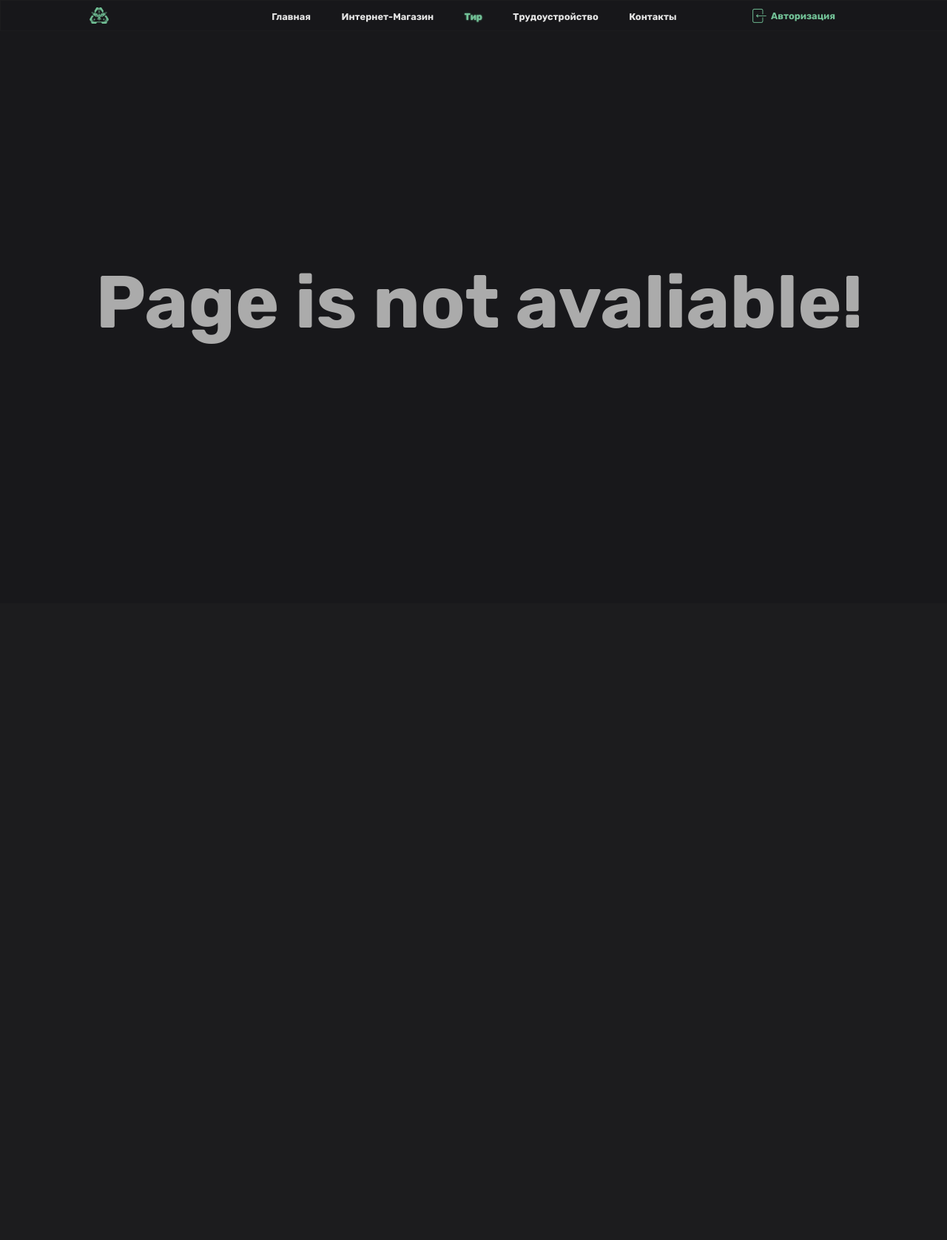
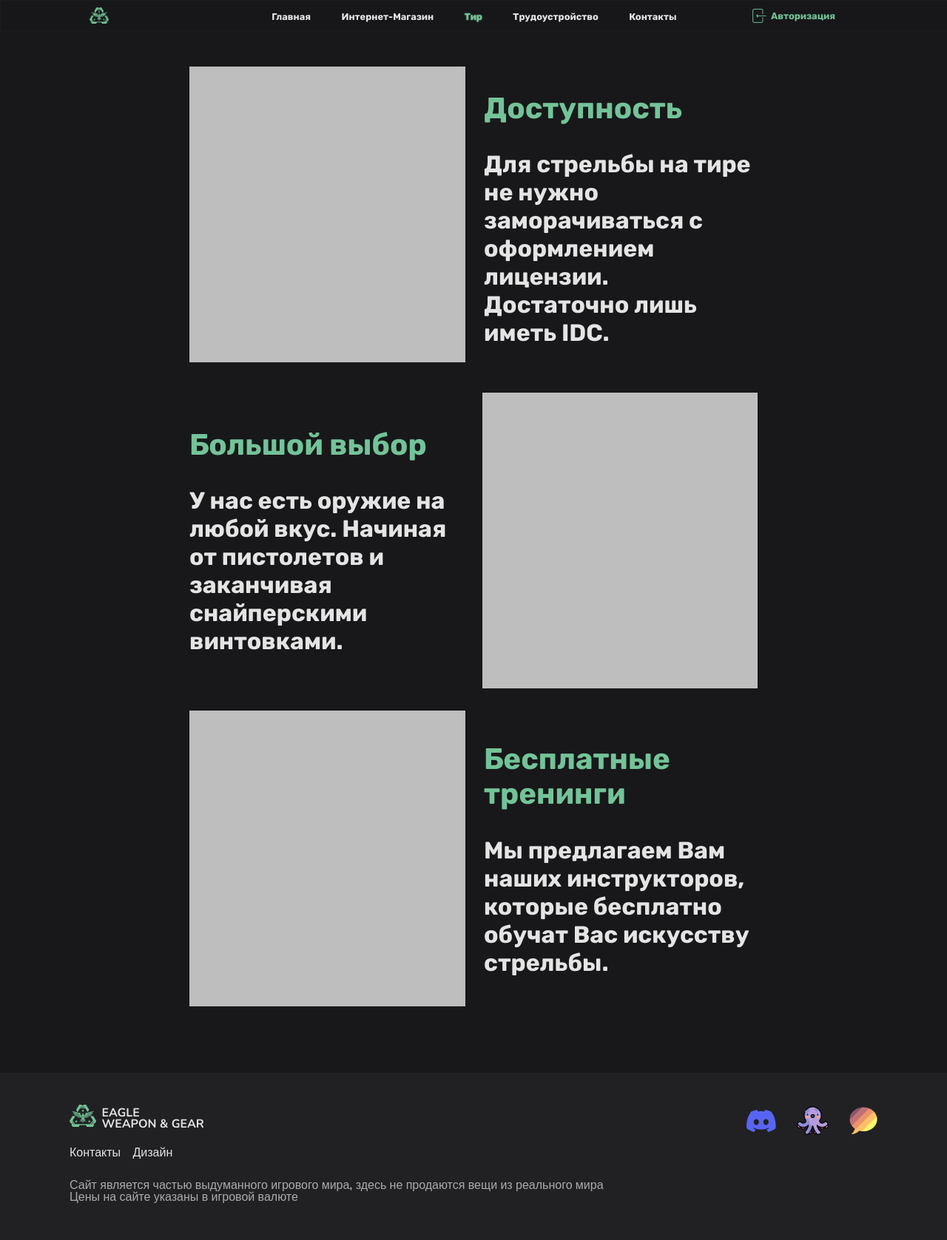
Before and after one commit to KillerBunny031/Eagle-site, a PHP site: page /pages/shooting_range.html in a window 1280 px wide. Shown: the whole page at 74% size. Before the commit the page ends 465 px from the top, so only its background shows below. Run offline with PHP 8.4, Linux system fonts and the light colour scheme.

Commit message:
shooting range add

```diff
--- a/pages/shooting_range.html
+++ b/pages/shooting_range.html
@@ -28,10 +28,58 @@
     </header>
 
 
-    <div class="page">
-        <p>Page is not avaliable!</p>
+    <div class="container-all">
+        <div class="block">
+            <div class="img"><img src="" alt=""></div>
+            <div class="text">
+                <h2>Доступность</h2>
+                <p>Для стрельбы на тире не нужно заморачиваться с оформлением лицензии. Достаточно лишь иметь IDC.</p>
+            </div>
+        </div>
+        <div class="block">
+            <div class="text-reversed">
+                <h2>Большой выбор</h2>
+                <p>У нас есть оружие на любой вкус. Начиная от пистолетов и заканчивая снайперскими винтовками.</p>
+            </div>
+            <div class="img-reversed"><img src="" alt=""></div>
+        </div>
+        <div class="block">
+            <div class="img"><img src="" alt=""></div>
+            <div class="text">
+                <h2>Бесплатные тренинги</h2>
+                <p>Мы предлагаем Вам наших инструкторов, которые бесплатно обучат Вас искусству стрельбы.</p>
+            </div>
+        </div>
     </div>
 
 
+
+
+    <footer>
+        <div class="links">
+            <div class="eagle">
+                <div class="img-logo"><img src="../images/Eagle_logo.png" alt=""></div>
+                <div class="name">
+                    <div class="eagle-name"><p>EAGLE</p></div>
+                    <div class="eagle-slogan"><p>WEAPON & GEAR</p></div>
+                </div>
+            </div>
+            <div class="media">
+                <a href="" id="d"><img src="../images/discrod.png" alt=""></a>
+                <a href="" id="o"><img src="../images/octopus.png" alt=""></a>
+                <a href="" id="f"><img src="../images/forum.png" alt=""></a>
+            </div>
+        </div>
+        <div class="contacts-media">
+            <a href="">Контакты</a>
+            <a href="">Дизайн</a>
+        </div>
+        <div class="spoiler">
+            <p>Сайт является частью выдуманного игрового мира, здесь не продаются вещи из реального мира</p>
+            <p>Цены на сайте указаны в игровой валюте</p>
+        </div>
+
+    </footer>
+
 </body>
 </html>
--- a/styles/shooting_range_style.css
+++ b/styles/shooting_range_style.css
@@ -1,9 +1,13 @@
 @import url('https://fonts.googleapis.com/css2?family=Rubik:wght@700&display=swap');
-@import url('https://fonts.googleapis.com/css2?family=Nunito:wght@700&family=Rubik:wght@700&display=swap');
+@import url('https://fonts.googleapis.com/css2?family=Nunito:wght@700&display=swap');
+
 
 
 body {
     background-color: #18181B;
+    font-family: 'Rubik', sans-serif;
+    color: #E4E4E4;
+    margin: 0;
 }
 
 
@@ -91,17 +95,141 @@ body {
 
 
 
+/* body */
+
+.container-all {
+    width: 60vw;
+    margin: 0 auto;
+    padding: 90px 0px 90px 0px;
+}
+
+.block {
+    display: flex;
+}
+
+.block:not(:last-child) {
+    margin-bottom: 30px;
+}
+
+h2 {
+    font-size: 40px;
+    color: #73C398;
+}
+
+p {
+    font-size: 32px;
+}
+
+.img {
+    width: 720px;
+    height: 400px;
+    background-color: #BEBEBE;
+    margin-right: 2vw;
+}
+
+.text {
+    margin: auto 0 auto auto;
+    width: 715px;
+}
+
+.text-reversed {
+    margin: auto 0 auto 0;
+    width: 715px;
+}
+
+.img-reversed {
+    width: 720px;
+    height: 400px;
+    background-color: #BEBEBE;
+    margin-left: 2vw;
+}
 
 
 
 
-.page {
-    width: 100vw;
-    height: 100vh;
+/* footer */
+
+footer {
+    background-color: #212124;
+    border-top: 1px solid #262626;
+    display: flex;
+    flex-direction: column;
+    padding: 42px 94px;
+    font-family: 'Nunito', sans-serif;
+
+}
+
+.links {
+    display: flex;
+    margin-bottom: 5px;
+}
+
+.eagle {
+    display: flex;
+    height: 30px;
+}
+
+.img-logo {
+    margin-right: 8px;
+}
+
+.img-logo img{
+    height: 30px;
+}
+
+.name {
+    height: 30px;
+}
+
+.name p{
+    font-size: 16px;
+    margin: 0;
+    height: 15px;
+}
+
+.name p:not(:last-child) {
+    margin-bottom: 2px;
+}
+
+.media {
+    margin-left: auto;
     display: flex;
     justify-content: center;
     align-items: center;
-    color: #ABABAB;
-    font-family: 'Rubik', sans-serif;
-    font-size: 100px;
 }
+
+.d {
+    height: 30px;
+}
+
+.o {
+    height: 43px;
+}
+
+.f {
+    width: 36px;
+}
+
+.media a:not(:first-child) {
+    margin-left: 28px;
+}
+
+.contacts-media {
+    margin-bottom: 17px;
+}
+
+.contacts-media a{
+    color: #E4E4E4;
+    text-decoration: none;
+    font-size: 16px;
+}
+
+.contacts-media a:not(:last-child){
+    margin-right: 12px;
+}
+
+.spoiler p{
+    color: #ABABAE;
+    font-size: 16px;
+    line-height: 0px;
+}
```
Also changed, not shown: pages/shop.html (+26 -0 lines), styles/shop_style.css (+92 -0 lines).
